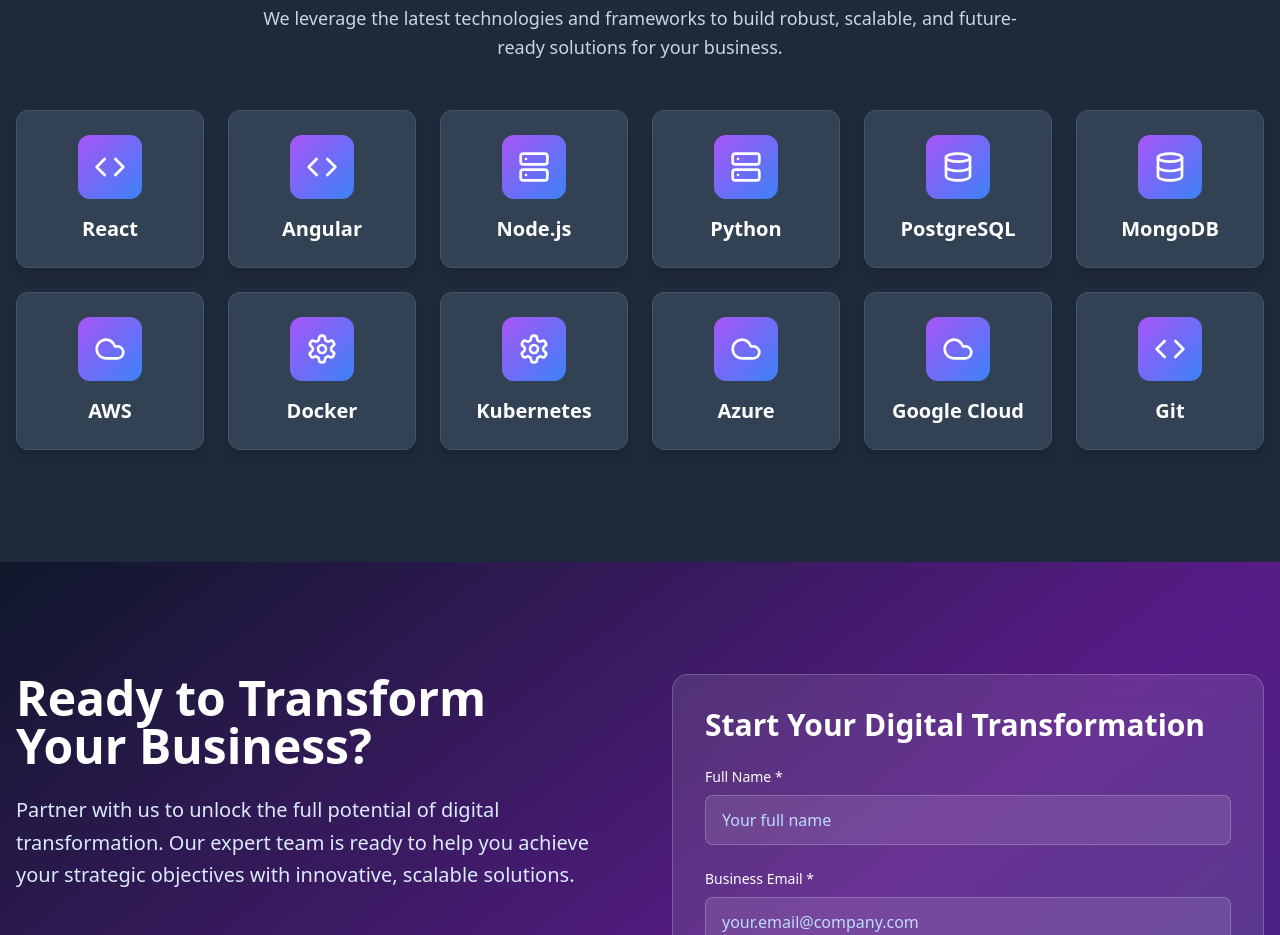
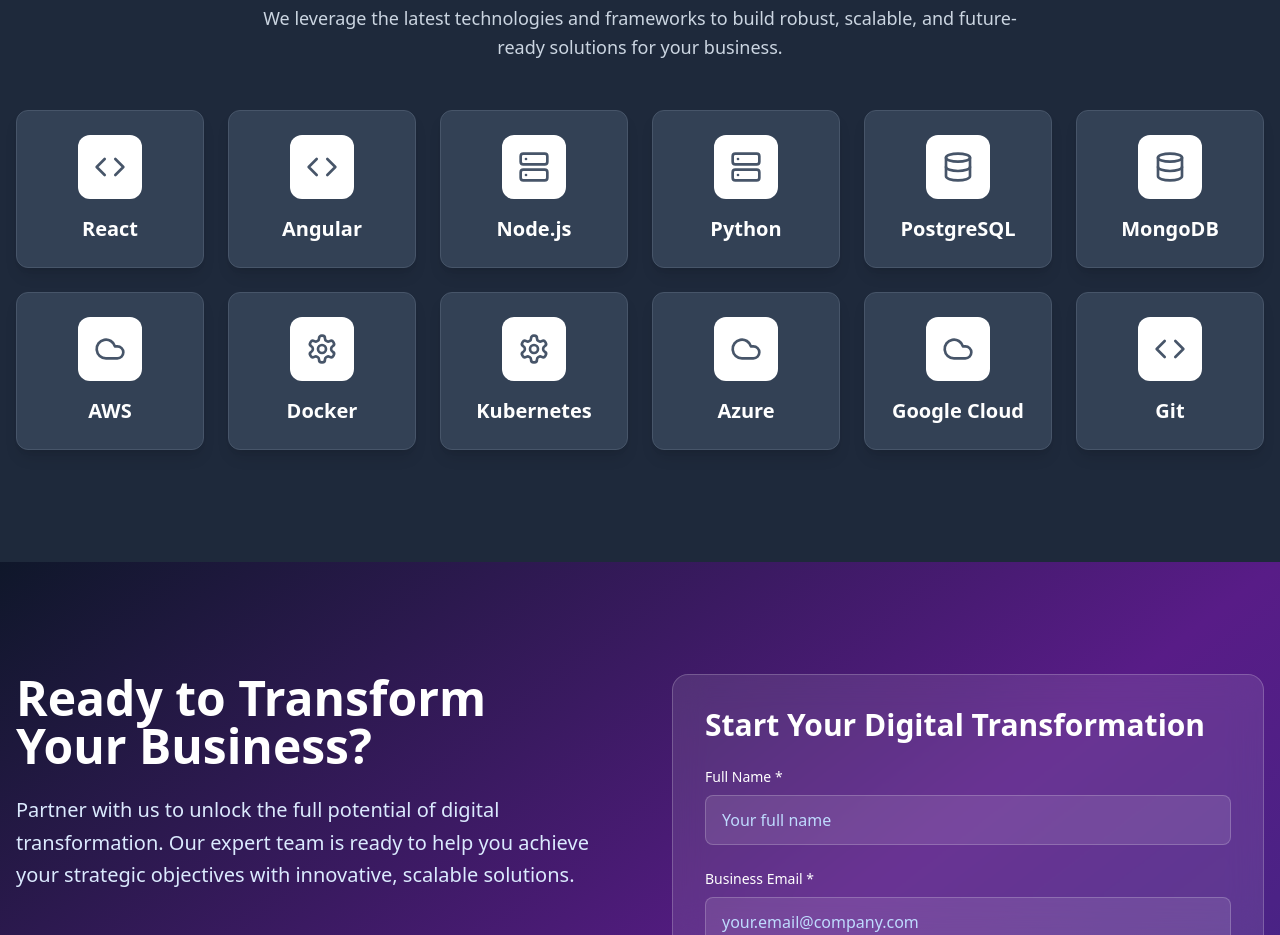
Before and after one commit to UmairEjaz01/digitalfusionsystems, a React (Create React App) app: page / in a window 1280 px wide. Shown: the part 2660-3595 px from the top of the page. Built offline with nearby package versions, Linux system fonts and the light colour scheme.

Commit message:
Update App.js

```diff
--- a/src/App.js
+++ b/src/App.js
@@ -253,8 +253,12 @@
                 viewport={{ once: true }}
                 className="bg-slate-700 rounded-xl p-6 text-center shadow-lg hover:shadow-xl transition-all duration-300 border border-slate-600 hover:border-purple-400"
               >
-                <div className="w-16 h-16 bg-gradient-to-br from-purple-500 to-blue-500 rounded-xl mx-auto mb-4 flex items-center justify-center">
-                  <tech.icon className="w-8 h-8 text-white" />
+                <div className="w-16 h-16 bg-white rounded-xl mx-auto mb-4 flex items-center justify-center p-2">
+                  {tech.logo ? (
+                    <img src={tech.logo} alt={tech.name} className="w-12 h-12 object-contain" />
+                  ) : (
+                    <tech.icon className="w-8 h-8 text-slate-600" />
+                  )}
                 </div>
                 <h4 className="font-bold text-white text-xl">{tech.name}</h4>
               </motion.div>
```
